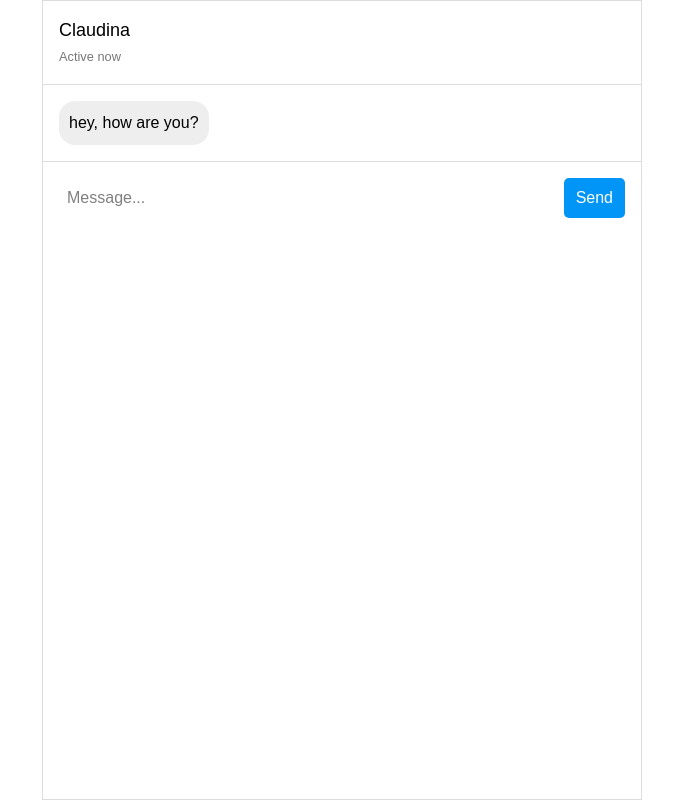
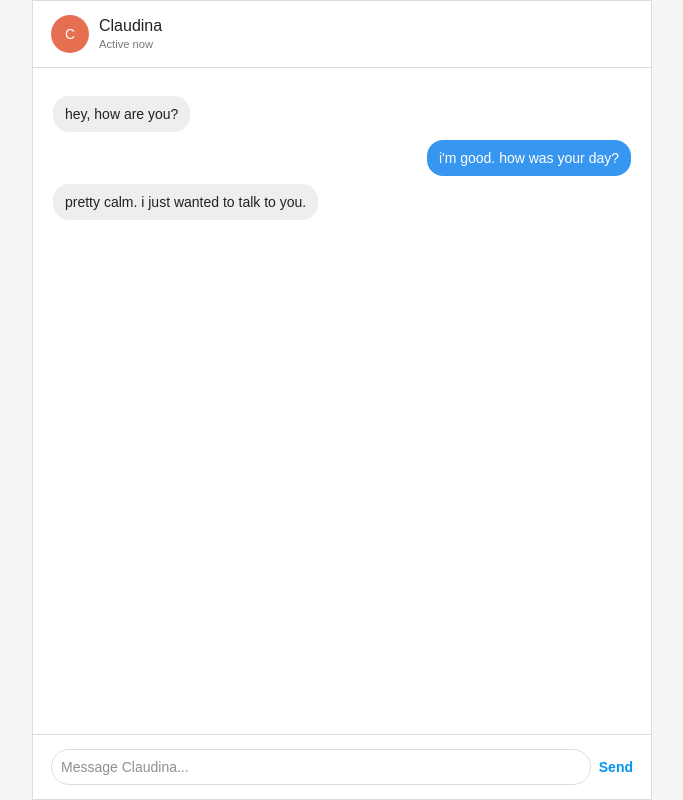
Before and after one commit to Eraxty/Claudina, a Next.js app in the folder reactive-ai-gf/: page / in a window 1280 px wide. Shown: the whole page, without its empty margins (298-981 px from the left). Built offline with nearby package versions, Linux system fonts and the light colour scheme.

Commit message:
Polish basic chat layout

```diff
--- a/reactive-ai-gf/app/globals.css
+++ b/reactive-ai-gf/app/globals.css
@@ -1,12 +1,17 @@
 @import "tailwindcss";
 
-body { margin: 0; font-family: Arial, sans-serif; }
-main { max-width: 600px; min-height: 100vh; margin: auto; border: 1px solid #ddd; }
-header { padding: 16px; border-bottom: 1px solid #ddd; }
-h1 { margin: 0; font-size: 18px; }
+* { box-sizing: border-box; }
+body { margin: 0; background: #f5f5f5; color: #222; font: 14px Arial, sans-serif; }
+main { display: flex; min-height: 100vh; max-width: 620px; margin: auto; flex-direction: column; background: white; border: 1px solid #ddd; }
+header { display: flex; gap: 10px; align-items: center; padding: 14px 18px; border-bottom: 1px solid #ddd; }
+h1 { margin: 0; font-size: 16px; }
 small { color: #777; }
-.chat { padding: 16px; }
-.chat p { width: fit-content; padding: 10px; border-radius: 16px; background: #eee; }
-form { display: flex; gap: 8px; padding: 16px; border-top: 1px solid #ddd; }
-input { flex: 1; padding: 8px; }
-button { border: 0; background: #0095f6; color: white; padding: 8px 12px; border-radius: 5px; }
+.avatar { display: grid; width: 38px; height: 38px; place-items: center; border-radius: 50%; background: #e76f51; color: white; }
+
+.chat { flex: 1; padding: 20px; }
+.chat p { width: fit-content; max-width: 75%; margin: 8px 0; padding: 10px 12px; border-radius: 16px; background: #eee; }
+.chat .mine { margin-left: auto; background: #3797f0; color: white; }
+
+form { display: flex; gap: 8px; padding: 14px 18px; border-top: 1px solid #ddd; }
+input { flex: 1; padding: 9px; border: 1px solid #ddd; border-radius: 18px; }
+button { border: 0; background: none; color: #0095f6; font-weight: bold; cursor: pointer; }
--- a/reactive-ai-gf/app/page.tsx
+++ b/reactive-ai-gf/app/page.tsx
@@ -2,16 +2,21 @@ export default function Home() {
   return (
     <main>
       <header>
-        <h1>Claudina</h1>
-        <small>Active now</small>
+        <div className="avatar">C</div>
+        <div>
+          <h1>Claudina</h1>
+          <small>Active now</small>
+        </div>
       </header>
 
       <div className="chat">
         <p>hey, how are you?</p>
+        <p className="mine">i'm good. how was your day?</p>
+        <p>pretty calm. i just wanted to talk to you.</p>
       </div>
 
       <form>
-        <input placeholder="Message..." />
+        <input placeholder="Message Claudina..." />
         <button>Send</button>
       </form>
     </main>
```
